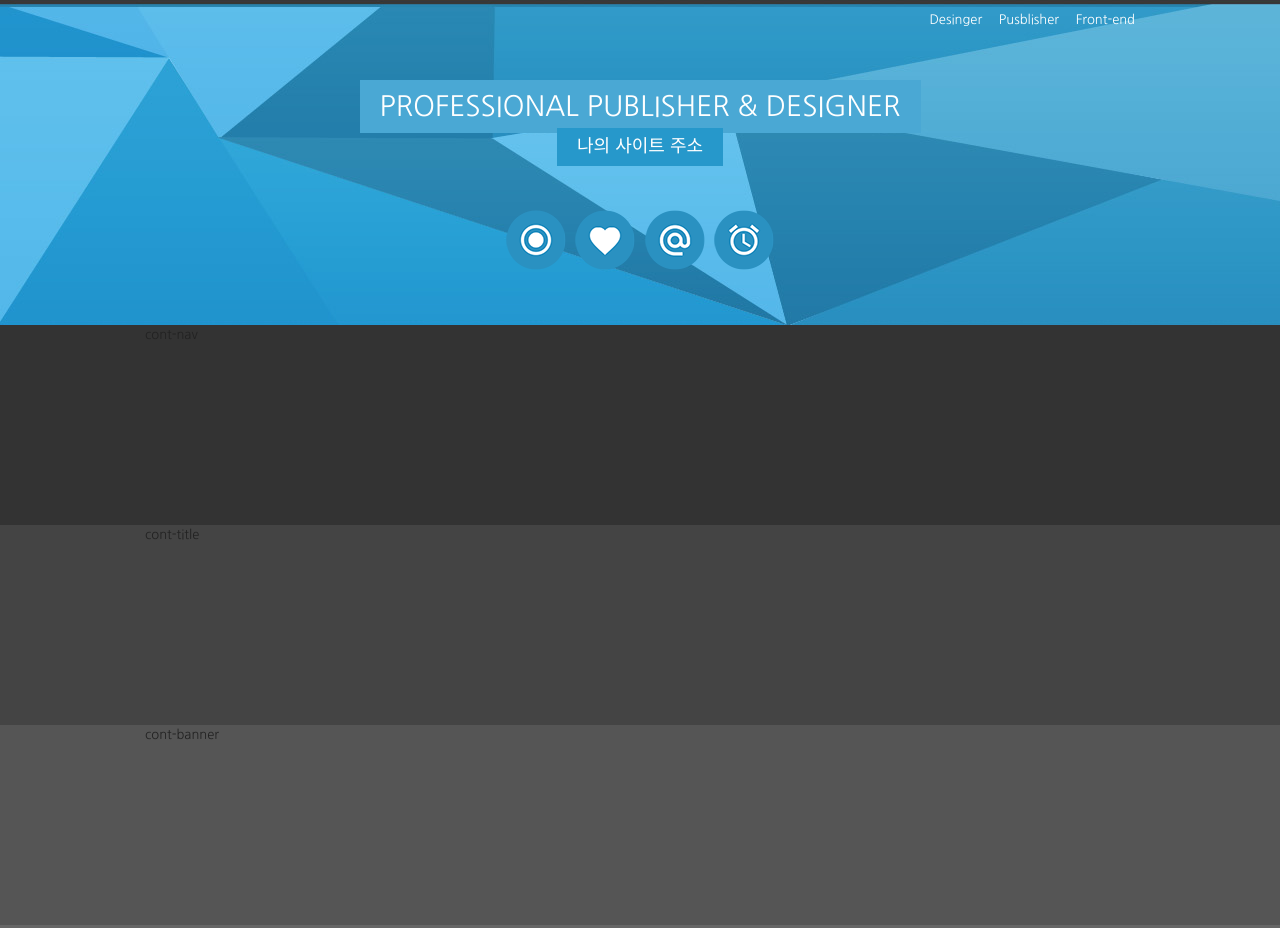
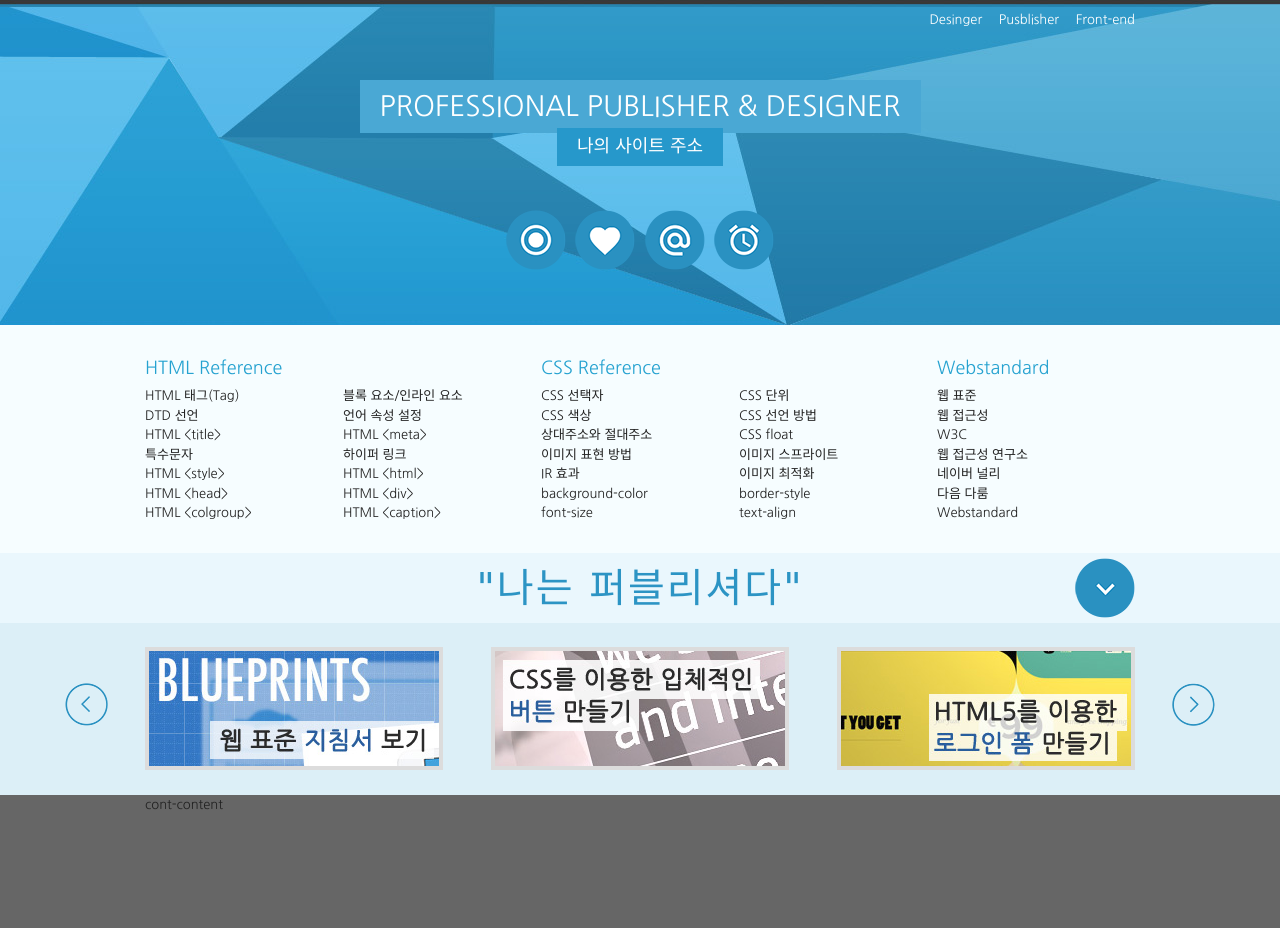
Before and after one commit to Hayoung079/Web-Publishing-Study, a plain HTML site: page web-standard/index.html in a window 1280 px wide. Shown: the top 928 px of the page. Drawn offline with Linux system fonts and the light colour scheme; a web font is replaced by a local one.

Commit message:
전체 메뉴, 배너, 타이틀

```diff
--- a/web-standard/css/reset.css
+++ b/web-standard/css/reset.css
@@ -53,7 +53,28 @@ table {
   color: #222;
 }
 
-/* IR 효과 :웹 접근성을 위해 background 이미지에 대체 텍스트를 넣어주는 기법 */
+/* 블릿기호 초기화 */
+dl,
+ul,
+ol,
+li,
+menu {
+  list-style: none;
+}
+
+/* 제목 태그 초기화 */
+h1,
+h2,
+h3,
+h4,
+h5,
+h6 {
+  font-style: 13px;
+  font-weight: normal;
+  color: #222;
+}
+
+/* IR 효과 : 웹 접근성을 위해 background 이미지에 대체 텍스트를 넣어주는 기법 */
 
 /* 의미있는 이미지의 대체 텍스트를 제공하는 경우 */
 .ir_pm {
--- a/web-standard/css/style.css
+++ b/web-standard/css/style.css
@@ -24,44 +24,32 @@
 
 /* 레이아웃 */
 #wrap {
-  width: 100%;
 }
 
 #header {
-  width: 100%;
   height: 325px;
   background: url(../img/header_bg.jpg) center top repeat-x;
 }
 
 #contents {
-  width: 100%;
-  height: 800px;
-  background-color: #222;
 }
 
 #footer {
-  width: 100%;
   height: 200px;
   background-color: #333;
 }
 
 /* 컨텐츠 레이아웃 */
 #cont-nav {
-  width: 100%;
-  height: 200px;
-  background-color: #333;
+  background-color: #f6fdff;
 }
 
 #cont-title {
-  width: 100%;
-  height: 200px;
-  background-color: #444;
+  background-color: #eaf7fd;
 }
 
 #cont-banner {
-  width: 100%;
-  height: 200px;
-  background-color: #555;
+  background-color: #dceff7;
 }
 
 #cont-content {
@@ -161,3 +149,123 @@
 #header .header-icon a.icon4:hover {
   background-position: -60px -180px;
 }
+
+/* 전체 메뉴 */
+.nav {
+  padding: 30px 0;
+  overflow: hidden;
+}
+
+.nav > div {
+  float: left;
+  width: 40%;
+}
+
+.nav > div:last-child {
+  width: 20%;
+}
+
+.nav > div h3 {
+  margin-bottom: 4px;
+  font-size: 18px;
+  color: #25a2d0;
+}
+
+.nav > div ol {
+  overflow: hidden;
+}
+
+.nav > div ol li {
+  float: left;
+  width: 50%;
+}
+
+.nav > div:last-child ol li {
+  width: 100%;
+}
+
+.nav > div ol li a:hover {
+  text-decoration: underline;
+}
+
+/* 타이틀 */
+.title {
+  position: relative;
+}
+
+.title h2 {
+  padding: 5px 0;
+  font-family: "Nanum Brush Script", cursive;
+  font-size: 40px;
+  letter-spacing: 2px;
+  text-align: center;
+  color: #2c94c4;
+}
+
+.title .btn {
+  position: absolute;
+  top: 5px;
+  right: 0;
+  width: 60px;
+  height: 60px;
+  background: url(../img/icon.png) no-repeat 0 -600px;
+}
+
+/* 전체 배너 */
+.banner {
+  position: relative;
+  padding: 24px 0 20px;
+}
+
+.banner a.prev {
+  position: absolute;
+  left: -80px;
+  top: 60px;
+  width: 43px;
+  height: 43px;
+  background: #ccc;
+  background: url(../img/icon.png) no-repeat -150px 0;
+}
+
+.banner a.next {
+  position: absolute;
+  right: -80px;
+  top: 60px;
+  width: 43px;
+  height: 43px;
+  background: #ccc;
+  background: url(../img/icon.png) no-repeat -150px -43px;
+}
+
+.banner a.prev:hover {
+  background-position: -193px 0;
+}
+
+.banner a.next:hover {
+  background-position: -193px -43px;
+}
+
+.banner ul {
+  overflow: hidden;
+}
+
+.banner ul li {
+  float: left;
+  width: 330px;
+}
+
+.banner ul li:last-child {
+  text-align: right;
+}
+
+.banner ul li:nth-child(2) {
+  text-align: center;
+}
+
+.banner ul li img {
+  border: 4px solid #dcdcdc;
+}
+
+.banner ul li img:hover {
+  border-color: #98bcdc;
+}
--- a/web-standard/index.html
+++ b/web-standard/index.html
@@ -11,6 +11,7 @@
 
     <!-- 웹 폰트 -->
     <link href="https://fonts.googleapis.com/css?family=Nanum+Gothic&display=swap" rel="stylesheet">
+    <link href="https://fonts.googleapis.com/css?family=Nanum+Brush+Script&display=swap" rel="stylesheet">
 
     <!-- CSS STYLE -->
     <link rel="stylesheet" href="./css/reset.css">
@@ -61,15 +62,84 @@
 
         <div id="contents">
             <div id="cont-nav">
-                <div class="container">cont-nav</div>
+                <div class="container">
+                    <h2 class="ir_su">전체메뉴</h2>
+                    <div class="nav">
+                        <div>
+                            <h3>HTML Reference</h3>
+                            <ol>
+                                <li><a href="#">HTML 태그(Tag)</a></li>
+                                <li><a href="#">블록 요소/인라인 요소</a></li>
+                                <li><a href="#">DTD 선언</a></li>
+                                <li><a href="#">언어 속성 설정</a></li>
+                                <li><a href="#">HTML &lt;title&gt;</a></li>
+                                <li><a href="#">HTML &lt;meta&gt;</a></li>
+                                <li><a href="#">특수문자</a></li>
+                                <li><a href="#">하이퍼 링크</a></li>
+                                <li><a href="#">HTML &lt;style&gt;</a></li>
+                                <li><a href="#">HTML &lt;html&gt;</a></li>
+                                <li><a href="#">HTML &lt;head&gt;</a></li>
+                                <li><a href="#">HTML &lt;div&gt;</a></li>
+                                <li><a href="#">HTML &lt;colgroup&gt;</a></li>
+                                <li><a href="#">HTML &lt;caption&gt;</a></li>
+                            </ol>
+                        </div>
+                        <div>
+                            <h3>CSS  Reference</h3>
+                            <ol>
+                                <li><a href="#">CSS 선택자</a></li>
+                                <li><a href="#">CSS 단위</a></li>
+                                <li><a href="#">CSS 색상</a></li>
+                                <li><a href="#">CSS 선언 방법</a></li>
+                                <li><a href="#">상대주소와 절대주소</a></li>
+                                <li><a href="#">CSS float</a></li>
+                                <li><a href="#">이미지 표현 방법</a></li>
+                                <li><a href="#">이미지 스프라이트</a></li>
+                                <li><a href="#">IR 효과</a></li>
+                                <li><a href="#">이미지 최적화</a></li>
+                                <li><a href="#">background-color</a></li>
+                                <li><a href="#">border-style</a></li>
+                                <li><a href="#">font-size</a></li>
+                                <li><a href="#">text-align</a></li>
+                            </ol>
+                        </div>
+                        <div class="last">
+                            <h3>Webstandard</h3>
+                            <ol>
+                                <li><a href="#">웹 표준</a></li>
+                                <li><a href="#">웹 접근성</a></li>
+                                <li><a href="#">W3C</a></li>
+                                <li><a href="#">웹 접근성 연구소</a></li>
+                                <li><a href="#">네이버 널리</a></li>
+                                <li><a href="#">다음 다룸</a></li>
+                                <li><a href="#">Webstandard</a></li>
+                            </ol>
+                        </div>
+                    </div>
+                </div>
             </div>
             <!-- //cont-nav -->
             <div id="cont-title">
-                <div class="container">cont-title</div>
+                <div class="container">
+                    <div class="title">
+                        <h2>"나는 퍼블리셔다"</h2>
+                        <a href="#" class="btn"><span class="ir_pm">전체메뉴</span></a>
+                    </div>
+                </div>
             </div>
             <!-- //cont-title -->
             <div id="cont-banner">
-                <div class="container">cont-banner</div>
+                <div class="container">
+                    <div class="banner">
+                        <a href="#" class="prev"><span class="ir_pm">이전 이미지</span></a>
+                        <ul>
+                            <li class="banner_img1"><a href="#"><img src="./img/banner_link1.jpg" alt="웹 표준 지침서 보기"></a></li>
+                            <li class="banner_img2"><a href="#"><img src="./img/banner_link2.jpg" alt="CSS 버튼 만들기"></a></li>
+                            <li class="banner_img3"><a href="#"><img src="./img/banner_link3.jpg" alt="로그인 폼 만들기"></a></li>
+                        </ul>
+                        <a href="#" class="next"><span class="ir_pm">다음 이미지</span></a>
+                    </div>
+                </div>
             </div>
             <!-- //cont-banner -->
             <div id="cont-content">
```
